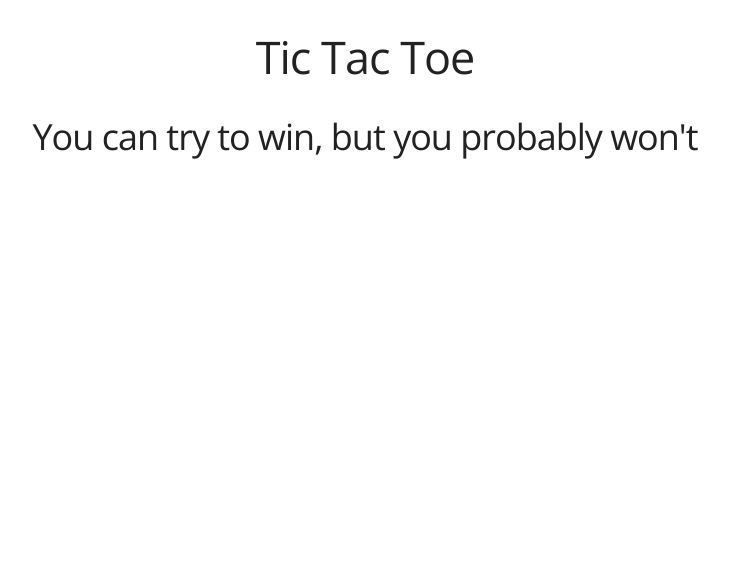
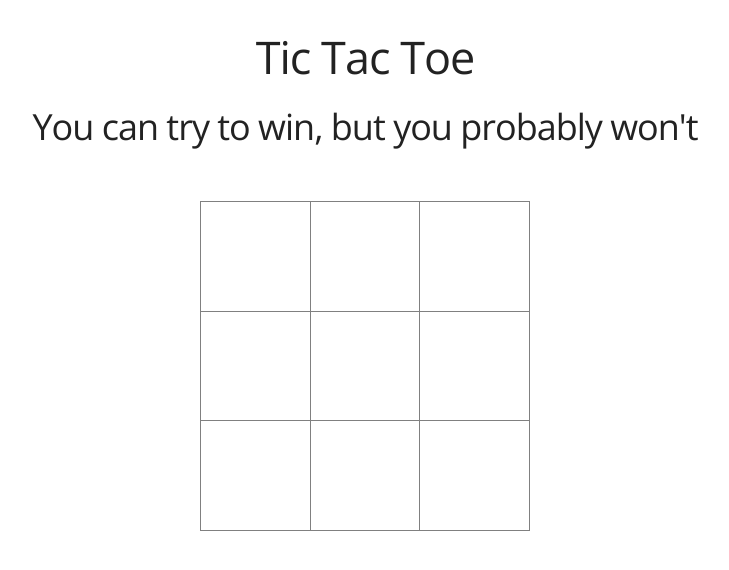
Before and after one commit to mcvalera/tic-tac-toe, a plain HTML site: page view.html in a window 1280 px wide. Shown: the whole page, without its empty margins (275-1004 px from the left). Drawn offline with nearby package versions, Linux system fonts and the light colour scheme.

Commit message:
create table grid

```diff
--- a/public/js/application.js
+++ b/public/js/application.js
@@ -1,5 +1,4 @@
 $(document).ready(function() {
   console.log("document ready");
 
-  loadGrid();
 });
--- a/public/stylesheets/application.sass
+++ b/public/stylesheets/application.sass
@@ -1,6 +1,18 @@
 body
   font-family: 'Open Sans', sans-serif
   text-align: center
-
   h1
     font-size: 3em
+    margin-bottom: 20px
+
+h3
+  margin-bottom: 50px
+
+table
+  min-width: 330px
+  min-height: 330px
+  margin: 0 auto
+
+td
+  border: 1px solid gray
+  text-align: center
--- a/view.html
+++ b/view.html
@@ -16,6 +16,23 @@
       <h1>Tic Tac Toe</h1>
       <h3>You can try to win, but you probably won't</h3>
       <div class="grid">
+        <table>
+          <tr>
+            <td></td>
+            <td></td>
+            <td></td>
+          </tr>
+          <tr>
+            <td></td>
+            <td></td>
+            <td></td>
+          </tr>
+          <tr>
+            <td></td>
+            <td></td>
+            <td></td>
+          </tr>
+        </table>
       </div>
     </div>
   <script src="https://ajax.googleapis.com/ajax/libs/jquery/2.1.3/jquery.min.js"></script>
```
Also changed, not shown: public/stylesheets/application.css, 1 other file.
